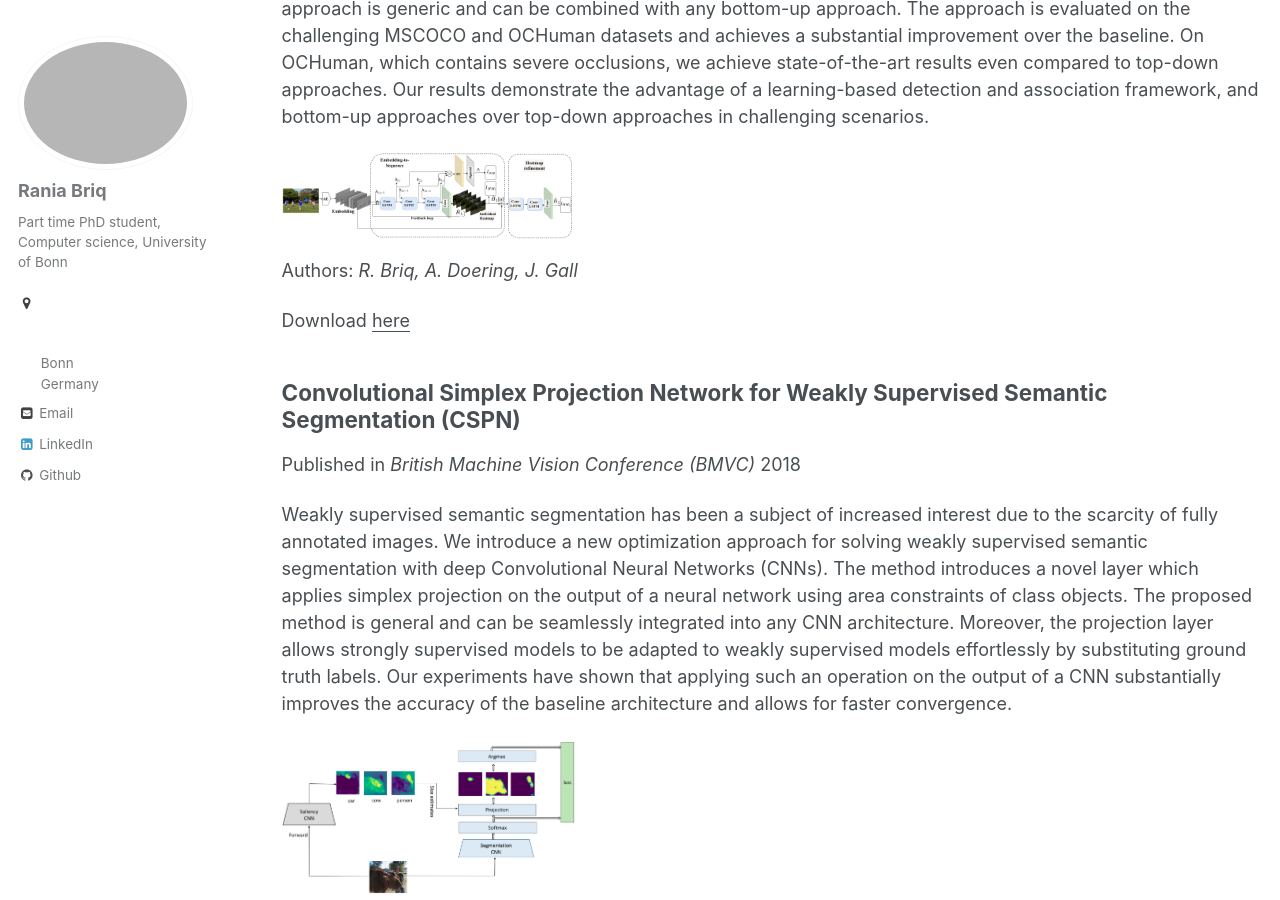
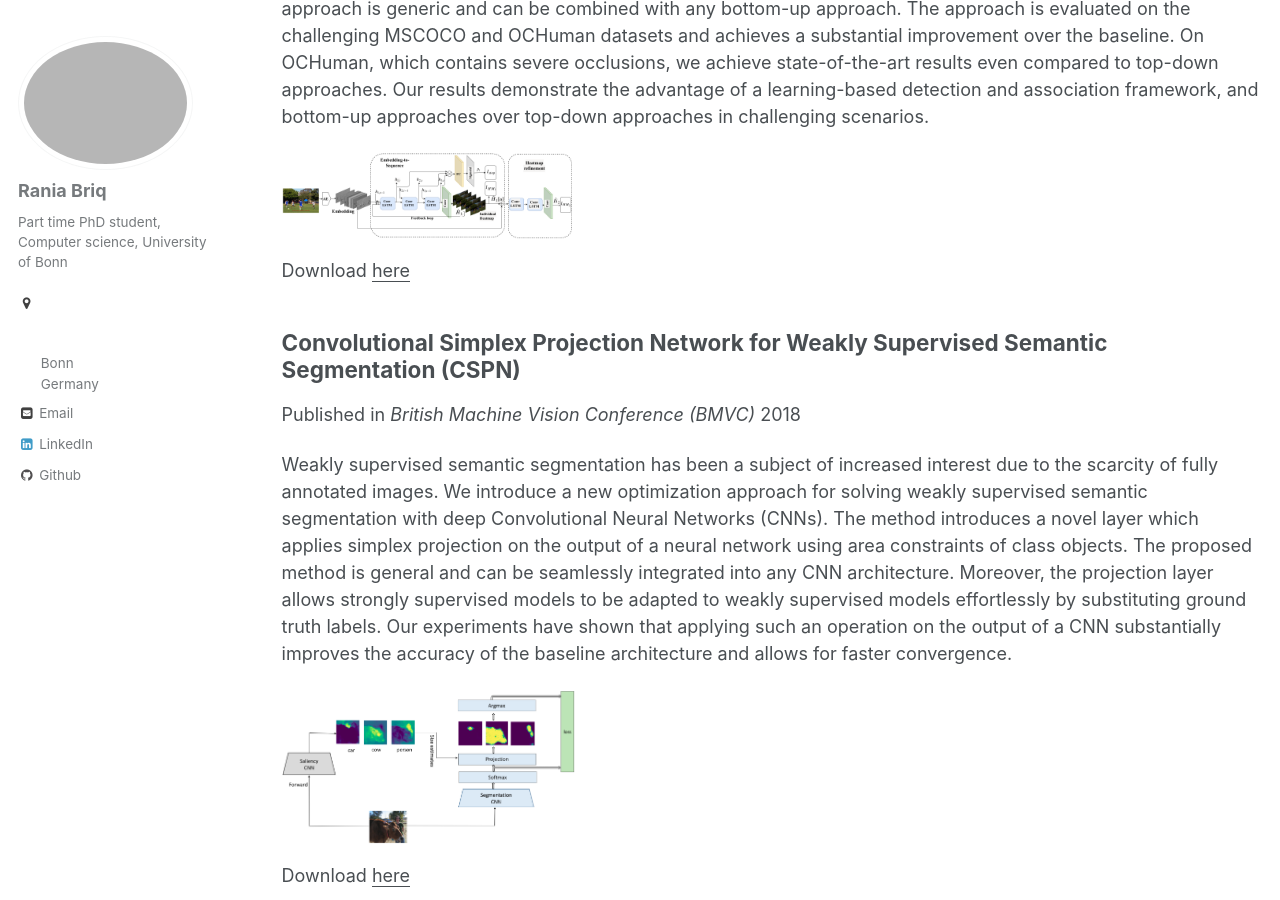
Before and after one commit to briqr/briqr.github.io, a Jekyll site: the page built from _pages/publications.md, in a window 1280 px wide and 900 px high, scrolled down 2142 px. Built offline with Jekyll 4.4.1, drawn with Linux system fonts in a browser that asks for light colours.

Commit message:
Update 2019-03-15-RMPP.md

```diff
--- a/_publications/2019-03-15-RMPP.md
+++ b/_publications/2019-03-15-RMPP.md
@@ -5,6 +5,5 @@ excerpt: 'Current bottom-up approaches for 2D multi-person pose estimation (MPPE
 date: 2019-March-15
 paperurl: 'https://openreview.net/forum?id=SJxSn0EYvS'
 venue: ''
-Authors: R. Briq, A. Doering, J. Gall
 image: 'RMPP_approach.png'
 ---
```
